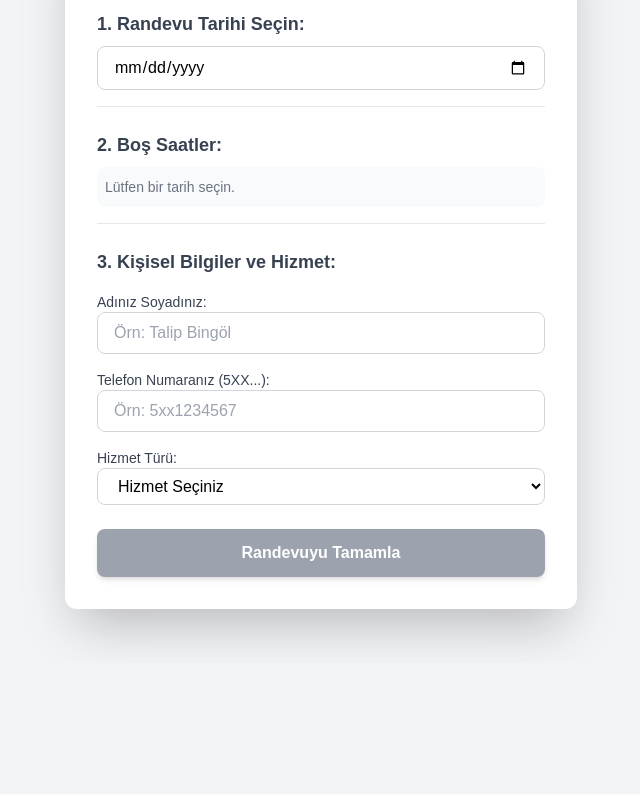
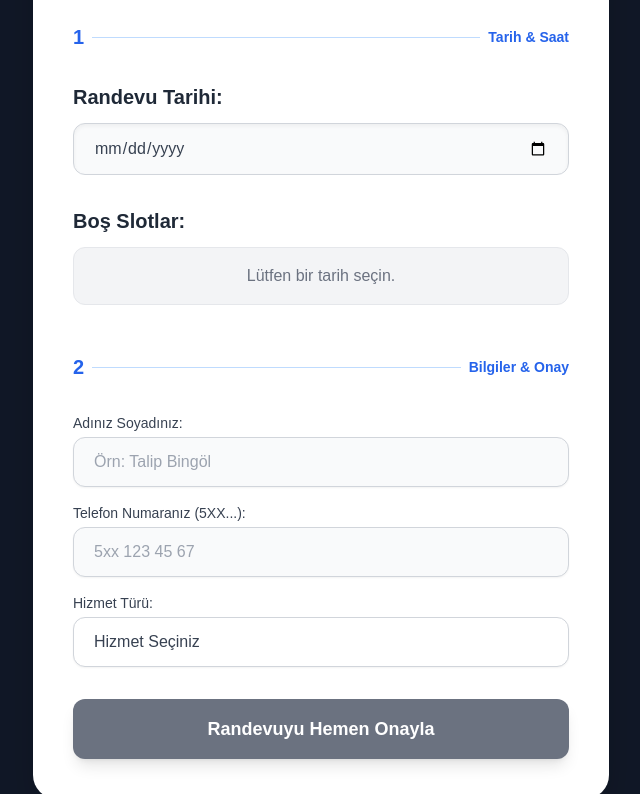
Before and after one commit to talipbngl/berber-randevu-api, a website: page public/index.html in a window 1280 px wide. Shown: the part 137-931 px from the top of the page, without its empty margins (319-959 px from the left). Before the commit the page ends 800 px from the top, so only its background shows below. Drawn offline with nearby package versions, Linux system fonts and the light colour scheme.

Commit message:
Html dosyasi guncellendi...

```diff
--- a/public/index.html
+++ b/public/index.html
@@ -3,52 +3,70 @@
 <head>
     <meta charset="UTF-8">
     <meta name="viewport" content="width=device-width, initial-scale=1.0">
-    <title>Gelişmiş Berber Randevu Sistemi 💈</title>
+    <title>VIP Randevu | Barber Shop</title>
     <script src="https://cdn.tailwindcss.com"></script>
     <style>
-        /* Sadece Tailwind'in özel sınıfları için genel ayarlar */
+        /* Genel Sınıflar */
         body { font-family: 'Arial', sans-serif; }
+        .slot-button.selected {
+            /* Seçili butona ekstra bir derinlik ve parlaklık ver */
+            box-shadow: 0 4px 15px rgba(59, 130, 246, 0.4);
+            transform: scale(1.05);
+        }
     </style>
 </head>
-<body class="bg-gray-100 min-h-screen flex items-center justify-center p-4">
-    <div class="bg-white p-8 rounded-xl shadow-2xl w-full max-w-lg">
-        <h1 class="text-3xl font-extrabold text-gray-800 text-center mb-6">💈 Hızlı Randevu Al</h1>
+<body class="bg-gray-900 min-h-screen flex items-center justify-center p-4">
+    <div class="bg-white p-10 rounded-3xl shadow-2xl w-full max-w-xl transform hover:shadow-3xl transition duration-500">
+        <h1 class="text-4xl font-extrabold text-gray-900 text-center mb-2">💎 Randevu Al</h1>
+        <p class="text-center text-gray-500 mb-8">Saçınız ve stiliniz için yerinizi ayırtın.</p>
 
-        <form id="appointment-form" class="space-y-6">
+        <form id="appointment-form" class="space-y-8">
 
-            <section class="border-b pb-4">
-                <label for="date" class="block text-lg font-semibold text-gray-700 mb-2">1. Randevu Tarihi Seçin:</label>
+            <div class="flex items-center space-x-2 text-blue-600">
+                <span class="text-xl font-bold">1</span>
+                <div class="flex-grow border-t border-blue-200"></div>
+                <span class="text-sm font-semibold">Tarih & Saat</span>
+            </div>
+
+            <section class="space-y-3">
+                <label for="date" class="block text-xl font-bold text-gray-800">Randevu Tarihi:</label>
                 <input type="date" id="date" required
-                       class="w-full px-4 py-2 border border-gray-300 rounded-lg focus:ring-blue-500 focus:border-blue-500 transition duration-150">
+                       class="w-full px-5 py-3 border border-gray-300 rounded-xl bg-gray-50 text-gray-700
+                              focus:ring-blue-500 focus:border-blue-500 shadow-inner transition duration-150">
             </section>
 
-            <section class="border-b pb-4">
-                <label class="block text-lg font-semibold text-gray-700 mb-2">2. Boş Saatler:</label>
-                <div id="slot-list" class="flex flex-wrap gap-2 p-2 bg-gray-50 rounded-lg min-h-[40px] text-sm text-gray-500 items-center">
+            <section class="space-y-3">
+                <label class="block text-xl font-bold text-gray-800">Boş Slotlar:</label>
+                <div id="slot-list" class="flex flex-wrap gap-3 p-4 bg-gray-100 rounded-xl min-h-[50px] text-base text-gray-500 items-center justify-center border border-gray-200">
                     Lütfen bir tarih seçin.
                 </div>
                 <input type="hidden" id="selected-time" required>
             </section>
 
+            <div class="flex items-center space-x-2 text-blue-600 pt-4">
+                <span class="text-xl font-bold">2</span>
+                <div class="flex-grow border-t border-blue-200"></div>
+                <span class="text-sm font-semibold">Bilgiler & Onay</span>
+            </div>
+
             <section class="space-y-4">
-                <label class="block text-lg font-semibold text-gray-700">3. Kişisel Bilgiler ve Hizmet:</label>
 
                 <div>
-                    <label for="name" class="block text-sm font-medium text-gray-700">Adınız Soyadınız:</label>
+                    <label for="name" class="block text-sm font-medium text-gray-700 mb-1">Adınız Soyadınız:</label>
                     <input type="text" id="name" required placeholder="Örn: Talip Bingöl"
-                           class="w-full px-4 py-2 border border-gray-300 rounded-lg focus:ring-blue-500 focus:border-blue-500">
+                           class="w-full px-5 py-3 border border-gray-300 rounded-xl bg-gray-50 focus:ring-blue-500 focus:border-blue-500 shadow-sm">
                 </div>
 
                 <div>
-                    <label for="phone" class="block text-sm font-medium text-gray-700">Telefon Numaranız (5XX...):</label>
-                    <input type="tel" id="phone" required placeholder="Örn: 5xx1234567"
-                           class="w-full px-4 py-2 border border-gray-300 rounded-lg focus:ring-blue-500 focus:border-blue-500">
+                    <label for="phone" class="block text-sm font-medium text-gray-700 mb-1">Telefon Numaranız (5XX...):</label>
+                    <input type="tel" id="phone" required placeholder="5xx 123 45 67"
+                           class="w-full px-5 py-3 border border-gray-300 rounded-xl bg-gray-50 focus:ring-blue-500 focus:border-blue-500 shadow-sm">
                 </div>
 
                 <div>
-                    <label for="service" class="block text-sm font-medium text-gray-700">Hizmet Türü:</label>
+                    <label for="service" class="block text-sm font-medium text-gray-700 mb-1">Hizmet Türü:</label>
                     <select id="service" required
-                            class="w-full px-4 py-2 border border-gray-300 rounded-lg focus:ring-blue-500 focus:border-blue-500 bg-white">
+                            class="w-full px-5 py-3 border border-gray-300 rounded-xl bg-white text-gray-700 focus:ring-blue-500 focus:border-blue-500 shadow-sm appearance-none">
                         <option value="">Hizmet Seçiniz</option>
                         <option value="Sac Kesimi">Saç Kesimi (30 dk)</option>
                         <option value="Sakal Tras">Sakal Tıraşı (30 dk)</option>
@@ -57,11 +75,13 @@
                 </div>
             </section>
 
-            <div id="message" class="hidden p-3 rounded-lg text-center font-bold transition duration-300"></div>
+            <div id="message" class="hidden p-4 rounded-xl text-center font-extrabold transition duration-300 shadow-inner"></div>
 
             <button type="submit" id="submit-button" disabled
-                    class="w-full py-3 bg-blue-500 text-white font-bold rounded-lg hover:bg-blue-600 disabled:bg-gray-400 disabled:cursor-not-allowed transition duration-150 shadow-md">
-                Randevuyu Tamamla
+                    class="w-full py-4 bg-blue-600 text-white font-extrabold text-lg rounded-xl
+                           hover:bg-blue-700 disabled:bg-gray-500 disabled:cursor-not-allowed
+                           transition duration-300 shadow-lg hover:shadow-xl transform hover:-translate-y-0.5">
+                Randevuyu Hemen Onayla
             </button>
         </form>
     </div>
```
